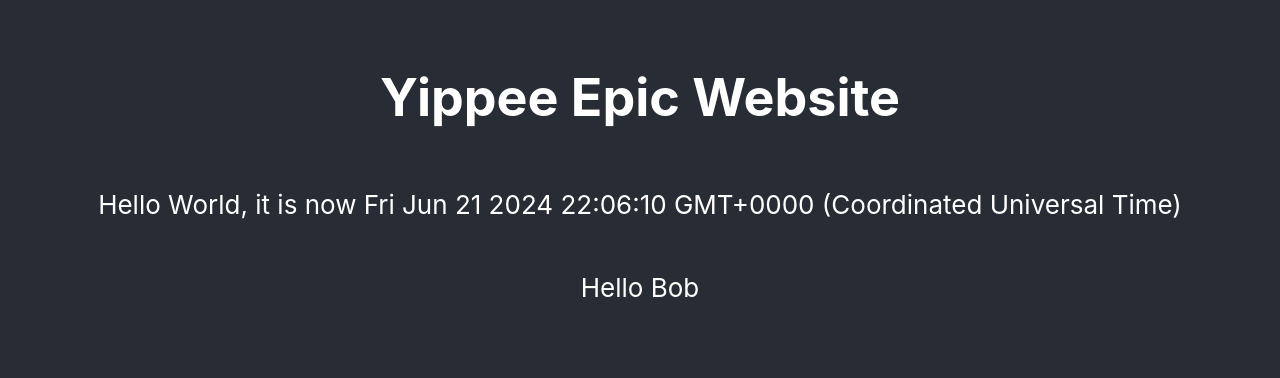
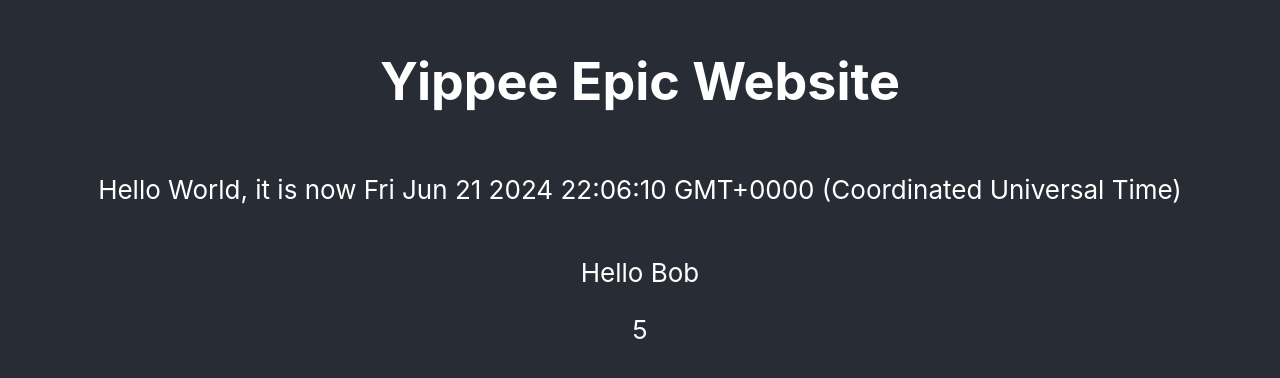
Before and after one commit to YifeiX03/YifeiX03.github.io, a React (Create React App) app: page / in a window 1280 px wide. Shown: the part 220-598 px from the top of the page. Built offline with nearby package versions, Linux system fonts and the light colour scheme.

Commit message:
added a counter lol

```diff
--- a/src/App.tsx
+++ b/src/App.tsx
@@ -1,5 +1,6 @@
 import React from "react";
 import "./App.css";
+import { useState } from "react";
 
 const now = new Date();
 
@@ -21,12 +22,17 @@ function Greet(props: any) {
 
 function App() {
   console.log("Hello");
+  const [counter, setCounter] = useState(0);
+
+  setTimeout(() => setCounter(counter + 1), 1000);
+
   return (
     <div className="App">
       <header className="App-header">
         <h1>Yippee Epic Website</h1>
         <Hello />
         <Greet name="Bob" />
+        <div>{counter}</div>
       </header>
     </div>
   );
```
